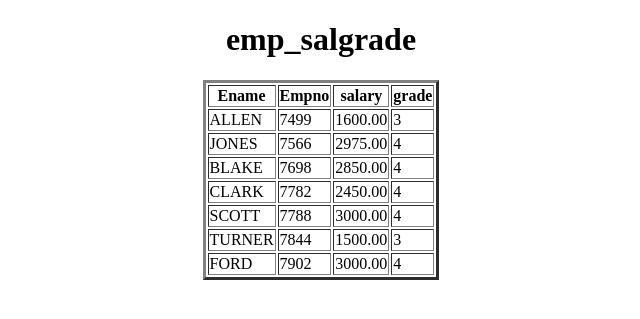
After one commit to sandeep-1829/Emp_Salgrade-P-34, a Django app: page /emp_salgrade/ in a window 1280 px wide. The commit adds this page. Shown: the top 319 px of the page, without its empty margins (319-959 px from the left). Run offline with Django 4.2, Linux system fonts and the light colour scheme; data comes from the database, SQL or seed files in the repository.

Commit message:
first commit

```diff
--- a/app/models.py
+++ b/app/models.py
@@ -9,7 +9,8 @@ class Dept(models.Model):
     dlocation=models.CharField(max_length=100)
 
     def __str__(self):
-        return str(self.deptno)+' '+self.dname
+        # return str(self.deptno)+' '+self.dname
+        return str(self.deptno)
 
 class Emp(models.Model):
     empno=models.IntegerField(primary_key=True)
--- a/app/views.py
+++ b/app/views.py
@@ -4,6 +4,7 @@ from django.shortcuts import render
 
 from app.models import *
 
+from django.db.models import Q
 
 def equijoins(request):
     EmpObjects=Emp.objects.select_related('deptno').all()
@@ -25,13 +26,11 @@ def equijoins(request):
     return render(request,'equijoins.html',d)
 
 
-
-
 def selfjoins(request):
     EmpObjects=Emp.objects.select_related('mgr').all()
     EmpObjects=Emp.objects.select_related('mgr').filter(sal__gte=2500)
     EmpObjects=Emp.objects.select_related('mgr').filter(mgr__ename='KING')
-    EmpObjects=Emp.objects.select_related('mgr').filter(mgr__ename='SCOTT')
+    EmpObjects=Emp.objects.select_related('mgr').filter(ename='SCOTT')
     EmpObjects=Emp.objects.select_related('mgr').filter(mgr__ename='BLAKE')
     EmpObjects=Emp.objects.select_related('mgr').filter(mgr__ename='KING',sal__lt=3000)
     EmpObjects=Emp.objects.select_related('mgr').all()
@@ -44,5 +43,72 @@ def selfjoins(request):
     EmpObjects=Emp.objects.select_related('mgr').filter(job='SALESMAN')
     EmpObjects=Emp.objects.select_related('mgr').filter(job='ANALYST')
     EmpObjects=Emp.objects.select_related('mgr').all()
+    EmpObjects=Emp.objects.select_related('mgr').filter(comm__gt=300)
+    EmpObjects=Emp.objects.select_related('mgr').filter(ename='BLAKE')
+    EmpObjects=Emp.objects.select_related('mgr').all()
     d={'EmpObjects':EmpObjects}
     return render(request,'selfjoins.html',d)
+
+
+
+def emp_deptno_mgr(request):
+    emd=Emp.objects.select_related('deptno','mgr').all()
+    emd=Emp.objects.select_related('deptno','mgr').filter(deptno__dname='RESEARCH')
+    emd=Emp.objects.select_related('deptno','mgr').filter(mgr__ename='JONES')
+    emd=Emp.objects.select_related('deptno','mgr').filter(ename='FORD')
+    emd=Emp.objects.select_related('deptno','mgr').all()
+    emd=Emp.objects.select_related('deptno','mgr').filter(deptno__dname='SALES')
+    emd=Emp.objects.select_related('deptno','mgr').filter(mgr__ename='BLAKE')
+    emd=Emp.objects.select_related('deptno','mgr').filter(deptno__dlocation='NEW YORK')
+    emd=Emp.objects.select_related('deptno','mgr').filter(Q(deptno__dname='SALES') | Q(mgr__ename='SOCTT'))
+    emd=Emp.objects.select_related('deptno','mgr').filter(Q(job='CLERK') | Q(mgr__ename='BLAKE'))
+    emd=Emp.objects.select_related('deptno','mgr').filter(Q(deptno=20) | Q(ename='FORD'))
+    emd=Emp.objects.select_related('deptno','mgr').filter(job='MANAGER')
+    emd=Emp.objects.select_related('deptno','mgr').filter(deptno__dname='ACCOUNTING',job='MANAGER')
+    emd=Emp.objects.select_related('deptno','mgr').filter(hiredate__year=2024)
+    emd=Emp.objects.select_related('deptno','mgr').filter(hiredate__year=2024,job='CLERK')
+    emd=Emp.objects.select_related('deptno','mgr').filter(hiredate__month=10,job='SALESMAN')
+    emd=Emp.objects.select_related('deptno','mgr').filter(job__startswith='S')
+    emd=Emp.objects.select_related('deptno','mgr').filter(ename__endswith='H')
+    emd=Emp.objects.select_related('deptno','mgr').filter(hiredate__day=18)
+    emd=Emp.objects.select_related('deptno','mgr').filter(comm__isnull=True)
+    emd=Emp.objects.select_related('deptno','mgr').filter(comm__isnull=False)
+    emd=Emp.objects.select_related('deptno','mgr').filter(comm__gte=300)
+    emd=Emp.objects.select_related('deptno','mgr').filter(deptno__dname='SALES',comm__gte=300)
+    emd=Emp.objects.select_related('deptno','mgr').all()
+    emd=Emp.objects.select_related('deptno','mgr').filter(mgr__ename='KING')
+    emd=Emp.objects.select_related('deptno','mgr').filter(Q(deptno__dname='ACCOUNTING') | Q(mgr__ename='CLARK'))
+    emd=Emp.objects.select_related('deptno','mgr').filter(Q(deptno__dname='SALES') | Q(mgr__ename='BLACK'))
+    emd=Emp.objects.select_related('deptno','mgr').filter(deptno=30)
+    emd=Emp.objects.select_related('deptno','mgr').filter(Q(deptno__dname='RESEARCH') | Q(deptno=10))
+    emd=Emp.objects.select_related('deptno','mgr').all()
+    emd=Emp.objects.select_related('deptno','mgr').filter(mgr__ename='KING',sal__lt=3000)
+    emd=Emp.objects.select_related('deptno','mgr').filter(sal__gte=2500)
+    emd=Emp.objects.select_related('deptno','mgr').filter(job='ANALYST')
+    emd=Emp.objects.select_related('deptno','mgr').filter(deptno__dlocation='DALLAS')
+    emd=Emp.objects.select_related('deptno','mgr').filter(deptno__dname__startswith='R')
+    emd=Emp.objects.select_related('deptno','mgr').filter(deptno__dname__endswith='G')
+    emd=Emp.objects.select_related('deptno','mgr').all()
+
+    d={'emd':emd}
+    return render(request,'emp_deptno_mgr.html',d)
+
+
+
+
+def emp_salgrade(request):
+    #EO=Emp.objects.all()
+    #SO=Salgrade.objects.all()
+    # Retrieving the data of employees who belongs to grade 4
+    #SO=Salgrade.objects.filter(grade=4)  #[grade 4 SalgradeObjects]
+
+    #EO=Emp.objects.filter(sal__range=(SO[0].losal,SO[0].hisal))
+    # Retrieving the data of employees who belongs to grade 3,4
+    SO=Salgrade.objects.filter(grade__in=(3,4))
+
+    EO=Emp.objects.none()
+    for sgo in SO:
+        EO=EO|Emp.objects.filter(sal__range=(sgo.losal,sgo.hisal))
+
+    d={'EO':EO,'SO':SO}
+    return render(request,'emp_salgrade.html',d)
--- a/project34/urls.py
+++ b/project34/urls.py
@@ -22,4 +22,6 @@ urlpatterns = [
     path('admin/', admin.site.urls),
     path('equijoins/',equijoins,name='equijoins'),
     path('selfjoins/',selfjoins,name='selfjoins'),
+    path('emp_deptno_mgr/',emp_deptno_mgr,name='emp_deptno_mgr'),
+    path('emp_salgrade/',emp_salgrade,name='emp_salgrade'),
 ]
--- /dev/null
+++ b/templates/emp_salgrade.html
@@ -0,0 +1,37 @@
+<!DOCTYPE html>
+<html lang="en">
+<head>
+    <meta charset="UTF-8">
+    <meta name="viewport" content="width=device-width, initial-scale=1.0">
+    <title>Document</title>
+</head>
+<body>
+    <center>
+        <h1>emp_salgrade</h1>
+        <table border="3px">
+            <tr>
+                <th>Ename</th>
+                <th>Empno</th>
+                <th>salary</th>
+                <th>grade</th>
+            </tr>
+        {% for e in EO %}
+            <tr>
+                <td>{{e.ename}}</td>
+                <td>{{e.empno}}</td>
+                <td>{{e.sal}}</td>
+
+                {% for s in SO %}
+                    {% if e.sal >= s.losal and e.sal <= s.hisal %}
+                        <td>{{s.grade}}</td>
+                    {% endif %}
+
+                {% endfor %}
+
+            </tr>
+        {% endfor %}
+
+        </table>
+    </center>
+</body>
+</html>
--- a/templates/selfjoins.html
+++ b/templates/selfjoins.html
@@ -14,6 +14,7 @@
                 <th>Emp-Manager</th>
                 <th>Salary</th>
                 <th>Job</th>
+                <th>Commission</th>
             </tr>
 
             {% for emo in EmpObjects %}
@@ -22,6 +23,7 @@
                 <td>{{emo.mgr.ename}}</td>
                 <td>{{emo.sal}}</td>
                 <td>{{emo.job}}</td>
+                <td>{{emo.comm}}</td>
             </tr>
             {% endfor %}
 
```
Also changed, not shown: templates/emp_deptno_mgr.html (added, +41 -0 lines).
